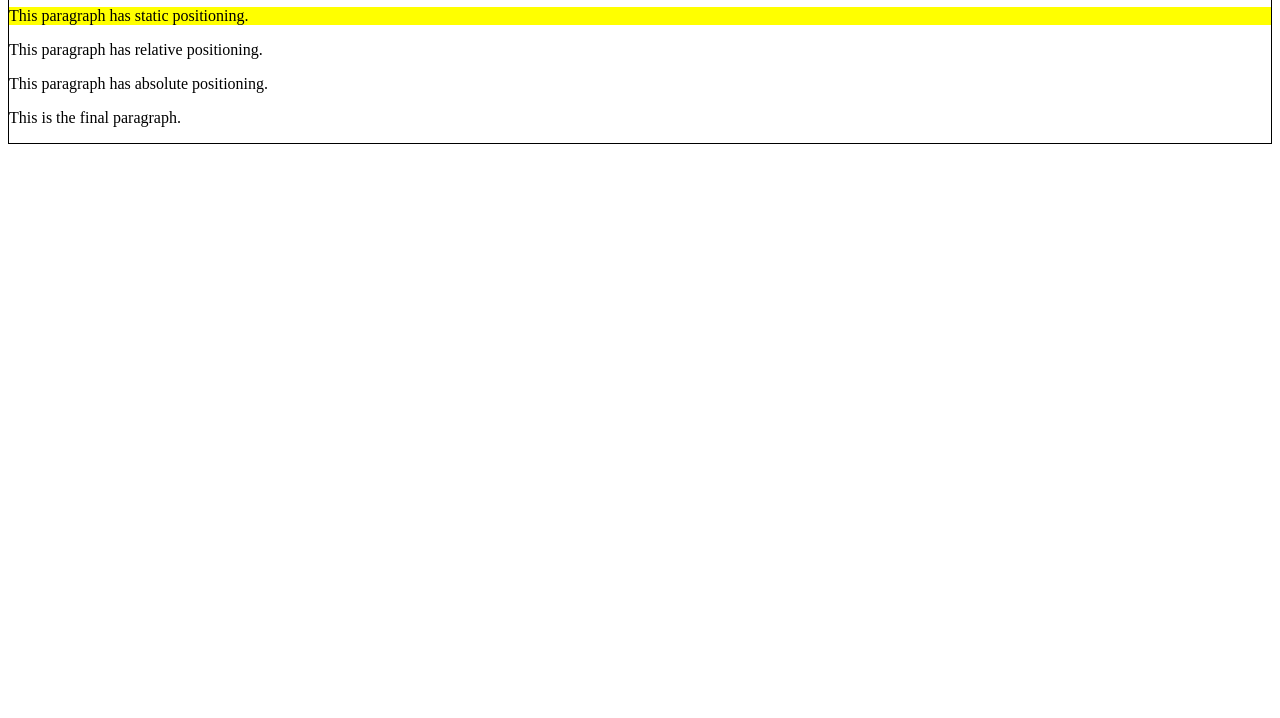
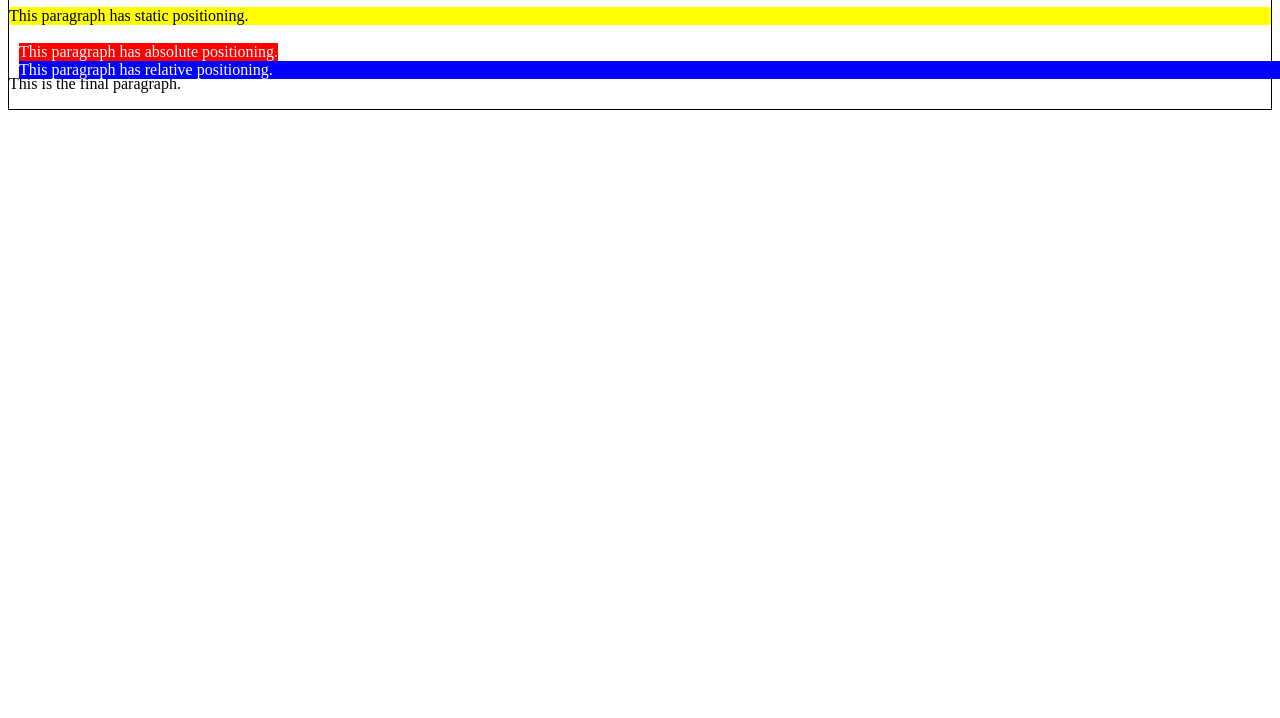
Before and after one commit to Charisey/powercoders, a plain HTML site: page scratch/position/position.html in a window 1280 px wide. Shown: the part 82-800 px from the top of the page. Drawn offline with Linux system fonts and the light colour scheme.

Commit message:
maj-position

```diff
--- a/scratch/position/position.css
+++ b/scratch/position/position.css
@@ -1,8 +1,29 @@
 body {
   border: 1px solid black;
+  position: relative;
+}
+
+div {
+  position: relative;
 }
 
 .pos-static {
   position: static;
   background-color: yellow;
 }
+
+.pos-relative{
+  position: relative;
+  background-color: blue;
+  color: white;
+  top: 20px;
+  left: 10px;
+}
+
+.pos-absolute {
+  position: absolute;
+  background-color: red;
+  color: white;
+  top: 20px;
+  left: 10px;
+}
--- a/scratch/position/position.html
+++ b/scratch/position/position.html
@@ -7,13 +7,13 @@
 
   <body>
     <h1 class="pos-fixed">A heading</h1>
+    <div>
+      <p class="pos-static">This paragraph has static positioning.</p>
 
-    <p class="pos-static">This paragraph has static positioning.</p>
+      <p class="pos-relative">This paragraph has relative positioning.</p>
 
-    <p class="pos-relative">This paragraph has relative positioning.</p>
-
-    <p class="pos-absolute">This paragraph has absolute positioning.</p>
-
+      <p class="pos-absolute">This paragraph has absolute positioning.</p>
+    </div>
     <p>This is the final paragraph.</p>
   </body>
 </html>
```
